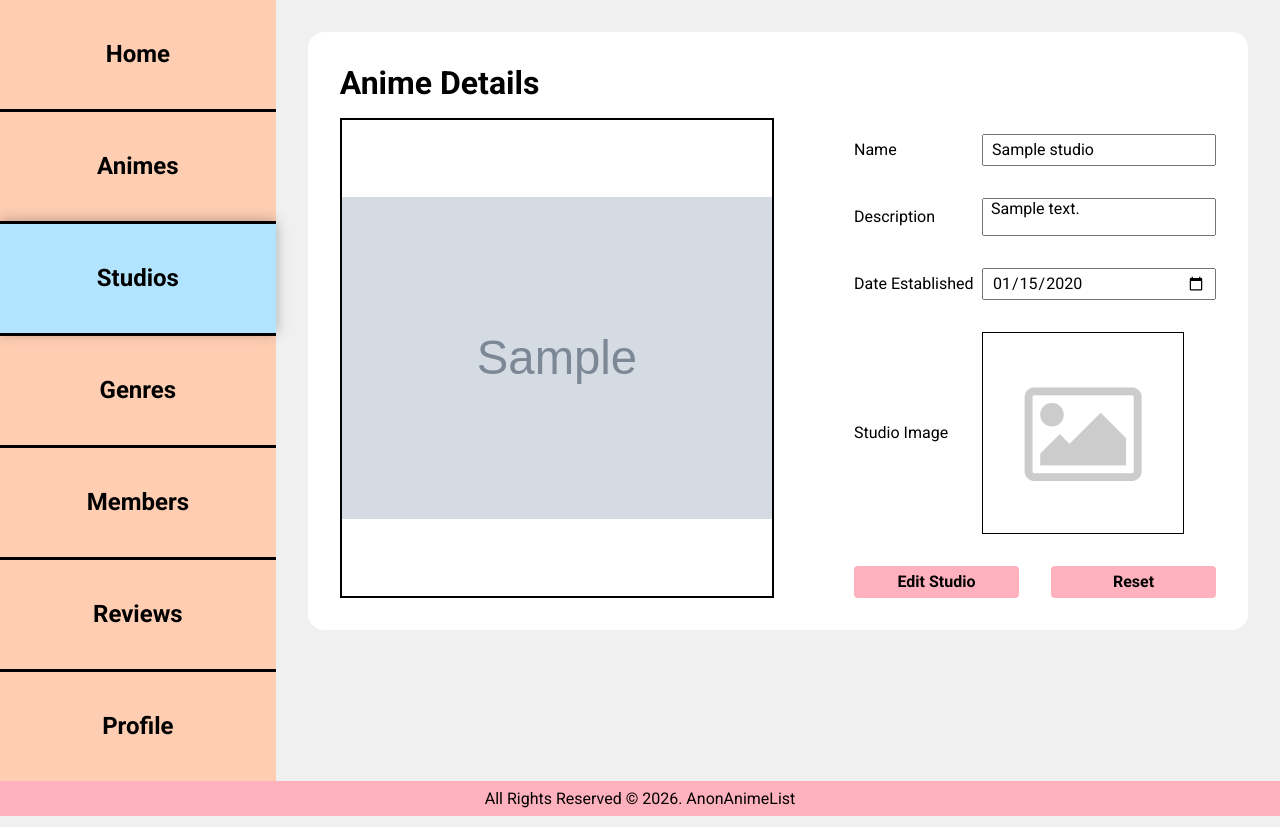
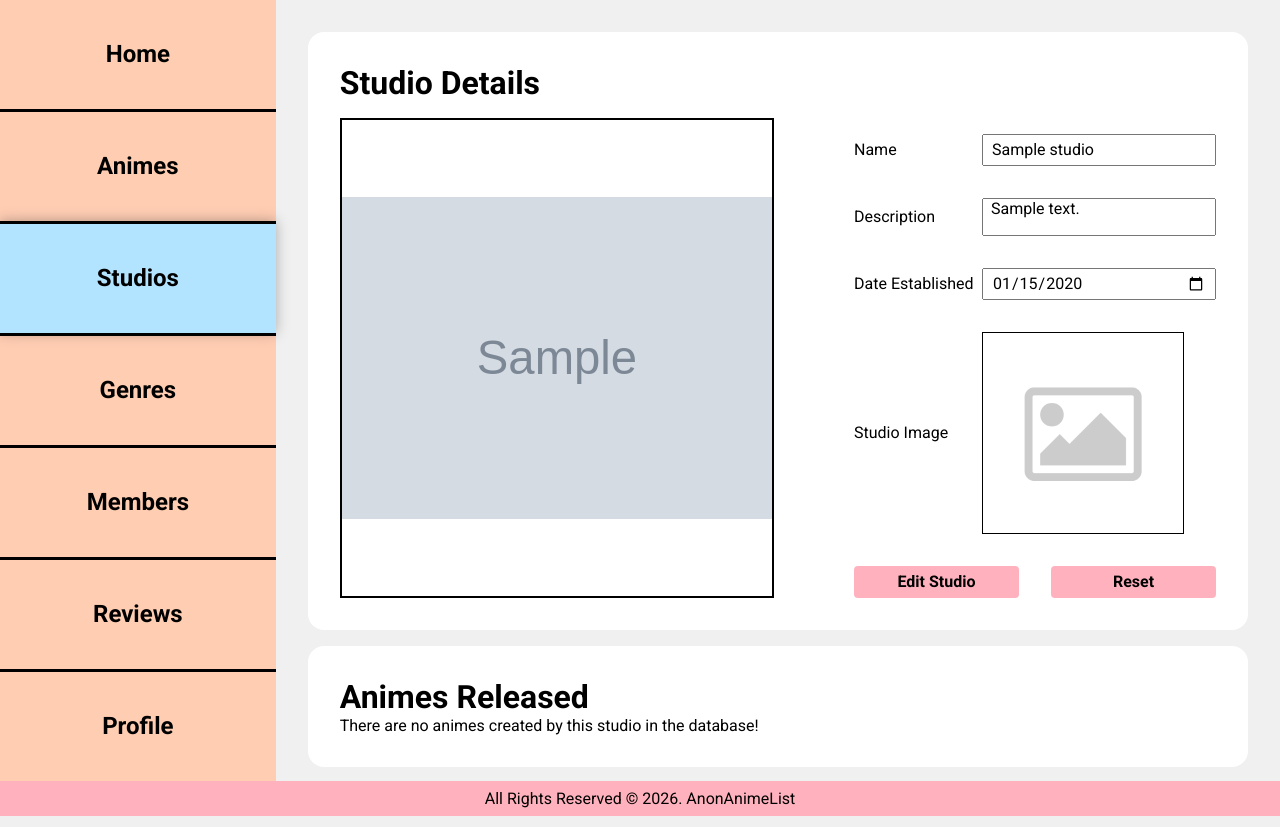
Before and after one commit to Ng-Kyle/WebMobileAssignment, an ASP.NET Core app: page /Studio/ManagementDetails?studioId=1 in a window 1280 px wide. Shown: the part 92-919 px from the top of the page. Run offline with ASP.NET Core 8, Linux system fonts and the light colour scheme; tables that the repository leaves empty hold one stand-in row (values such as "Sample post"); grey boxes marked "Sample" are stand-in pictures; some libraries are stand-ins or nearby versions.

Commit message:
Studio Edit DONE

```diff
--- a/WebMobileAssignment/Controllers/StudioController.cs
+++ b/WebMobileAssignment/Controllers/StudioController.cs
@@ -71,6 +71,13 @@ public class StudioController(DB db, Helper hp) : Controller
                 ModelState.AddModelError("StudioVM.StudioImage", e);
             }
         }
+        foreach (var state in ModelState)
+        {
+            foreach (var error in state.Value.Errors)
+            {
+                Console.WriteLine($"{state.Key}: {error.ErrorMessage}");
+            }
+        }
         if (ModelState.IsValid)
         {
 
@@ -113,7 +120,7 @@ public class StudioController(DB db, Helper hp) : Controller
     }
     public IActionResult ManagementDetails(int studioId)
     {
-        var studio  = db.Studios.Include(a => a.Animes).FirstOrDefault(s => s.StudioId == studioId);
+        var studio  = db.Studios.Include(a => a.Animes).ThenInclude(a => a.AnimeImages).FirstOrDefault(s => s.StudioId == studioId);
         if (studio == null)
         {
             return RedirectToAction("Management");
@@ -170,6 +177,7 @@ public class StudioController(DB db, Helper hp) : Controller
             TempData["Info"] = "Studio has been updated.";
             return RedirectToAction("Management");
         }
+        studioVM.ImageLink = studio.ImageLink;
         return View("ManagementDetails", studioVM);
     }
 }
--- a/WebMobileAssignment/Models/ViewModels.cs
+++ b/WebMobileAssignment/Models/ViewModels.cs
@@ -64,5 +64,5 @@ public class StudioVM
     public DateOnly DateEstablished { get; set; }
     public IFormFile StudioImage { get; set; }
     public List<Anime> Animes { get; set; } = [];
-    public string ImageLink { get; set; }
+    public string? ImageLink { get; set; }
 }
--- a/WebMobileAssignment/Views/Anime/AdminAnimeTable.cshtml
+++ b/WebMobileAssignment/Views/Anime/AdminAnimeTable.cshtml
@@ -64,7 +64,7 @@
                 }
                 else
                 {
-                    <td class="anime_table-imgtd"><img class="anime_thumbnail" src="@anime.AnimeImages?.FirstOrDefault(i => i.IsThumbnail)?.ImageLink"/></td>
+                    <td class="anime_table-imgtd"><img class="anime_thumbnail" src="@anime.AnimeImages?.FirstOrDefault(i => i.IsThumbnail).ImageLink"/></td>
                 }
                 <td class="anime_table-buttons-td">
                     <div class="anime_table-buttons">
--- a/WebMobileAssignment/Views/Studio/ManagementDetails.cshtml
+++ b/WebMobileAssignment/Views/Studio/ManagementDetails.cshtml
@@ -4,7 +4,7 @@
     ViewBag.AdminStudios = "admin_sidenav-active";
 }
 <div class="admin_card">
-    <h1>Anime Details</h1>
+    <h1>Studio Details</h1>
     <div class="animedetail_wrapper">
         <div class="animedetail_images">
             <div class="animedetail_thumbnail">
@@ -41,9 +41,37 @@
                 </div>
                 <div class="addanime_button-area">
                     <button class="addanime_button">Edit Studio</button>
-                    <button class="addanime_button" asp-controller="Studio" asp-action="Management">Reset</button>
+                    <button class="addanime_button" asp-controller="Studio" asp-action="ManagementDetails" asp-route-studioId="@Model.StudioID">Reset</button>
                 </div>
             </form>
         </div>
     </div>
 </div>
+<div class="admin_card">
+    <h1>Animes Released</h1>
+    @if (Model.Animes.Count == 0)
+    {
+        <p>There are no animes created by this studio in the database!</p>
+    }
+    else
+    {
+        <div class="studio_anime-grid">
+            @foreach (var anime in Model.Animes)
+            {
+                <div class="studio_anime-item">
+                    <a href="/Anime/ManagementDetails/?animeId=@anime.AnimeId">
+                    @if(anime.AnimeImages.Count > 0)
+                    {
+                        <img class="studio_anime-img" src="/anime/@anime.AnimeImages.FirstOrDefault(i => i.IsThumbnail).ImageLink" />
+                    }
+                    else
+                    {
+                        <img class="studio_anime-img" src="/images/photo.jpg" />
+                    }
+                    </a>
+                    <a href="/Anime/ManagementDetails/?animeId=@anime.AnimeId">@anime.Name</a>
+                </div>
+            }
+        </div>
+    }
+</div>
```
Also changed, not shown: WebMobileAssignment/Controllers/AnimeController.cs (+7 -0 lines), WebMobileAssignment/wwwroot/css/app.css (+28 -0 lines), WebMobileAssignment/wwwroot/anime/2812efb680334cda8372a5b68ae9c3c2.jpg (added), WebMobileAssignment/wwwroot/anime/3a336a32a5c848a98c000a1e5003ae66.jpg (added), WebMobileAssignment/wwwroot/anime/67b818a06b7947c0ab929f33c6be3c96.jpg (added).
